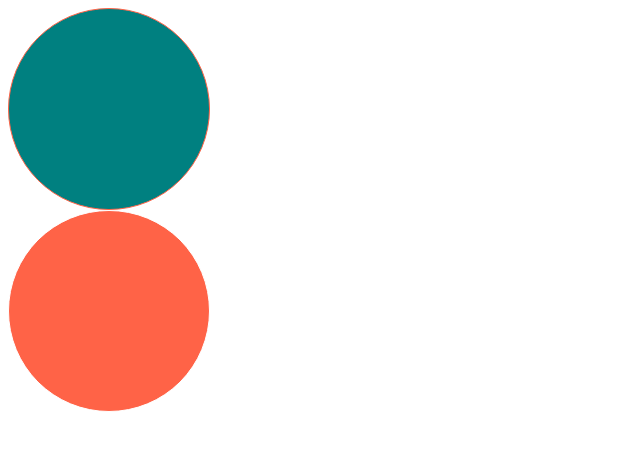
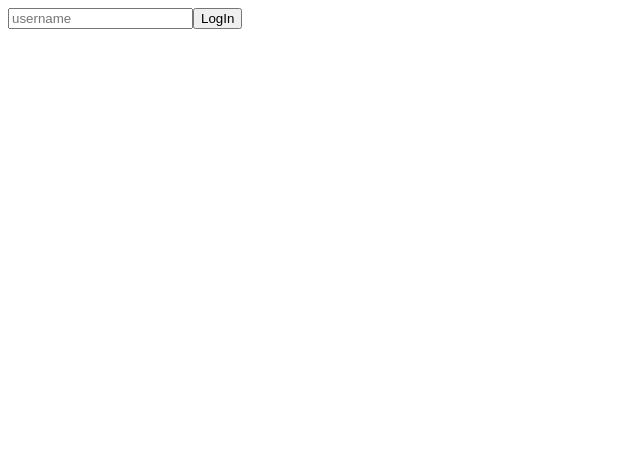
Before and after one commit to GyoHeon/stfe, a React (Create React App) app in the folder styled-components-example/: page / in a window 1280 px wide. Shown: the top 450 px of the page, without its empty margins (0-640 px from the left). Built offline with nearby package versions, Linux system fonts and the light colour scheme.

Commit message:
course: 3.5

```diff
--- a/styled-components-example/src/App.tsx
+++ b/styled-components-example/src/App.tsx
@@ -1,10 +1,30 @@
-import Circle from "./Circle.tsx";
+import React, { useState } from "react";
 
 function App() {
+  const [value, setValue] = useState("");
+
+  const onChange = (e: React.FormEvent<HTMLInputElement>) => {
+    const {
+      currentTarget: { value },
+    } = e;
+    setValue(value);
+  };
+  const onSubmit = (e: React.FormEvent<HTMLFormElement>) => {
+    e.preventDefault();
+    console.log(value);
+  };
+
   return (
     <div>
-      <Circle bgColor="teal" borderColor="tomato" />
-      <Circle bgColor="tomato" />
+      <form onSubmit={onSubmit}>
+        <input
+          value={value}
+          onChange={onChange}
+          type="text"
+          placeholder="username"
+        />
+        <button>LogIn</button>
+      </form>
     </div>
   );
 }
--- a/styled-components-example/src/Circle.tsx
+++ /dev/null
@@ -1,28 +0,0 @@
-import { useState } from "react";
-import styled from "styled-components";
-
-interface ContainerProps {
-  bgColor: string;
-  borderColor: string;
-}
-
-const Container = styled.div<ContainerProps>`
-  width: 200px;
-  height: 200px;
-  background-color: ${(props) => props.bgColor};
-  border: 1px solid ${(props) => props.borderColor};
-  border-radius: 50%;
-`;
-
-interface CircleProps {
-  bgColor: string;
-  borderColor?: string;
-}
-
-function Circle({ bgColor, borderColor }: CircleProps) {
-  const [counter, setCounter] = useState(0);
-
-  return <Container bgColor={bgColor} borderColor={borderColor ?? "white"} />;
-}
-
-export default Circle;
```
